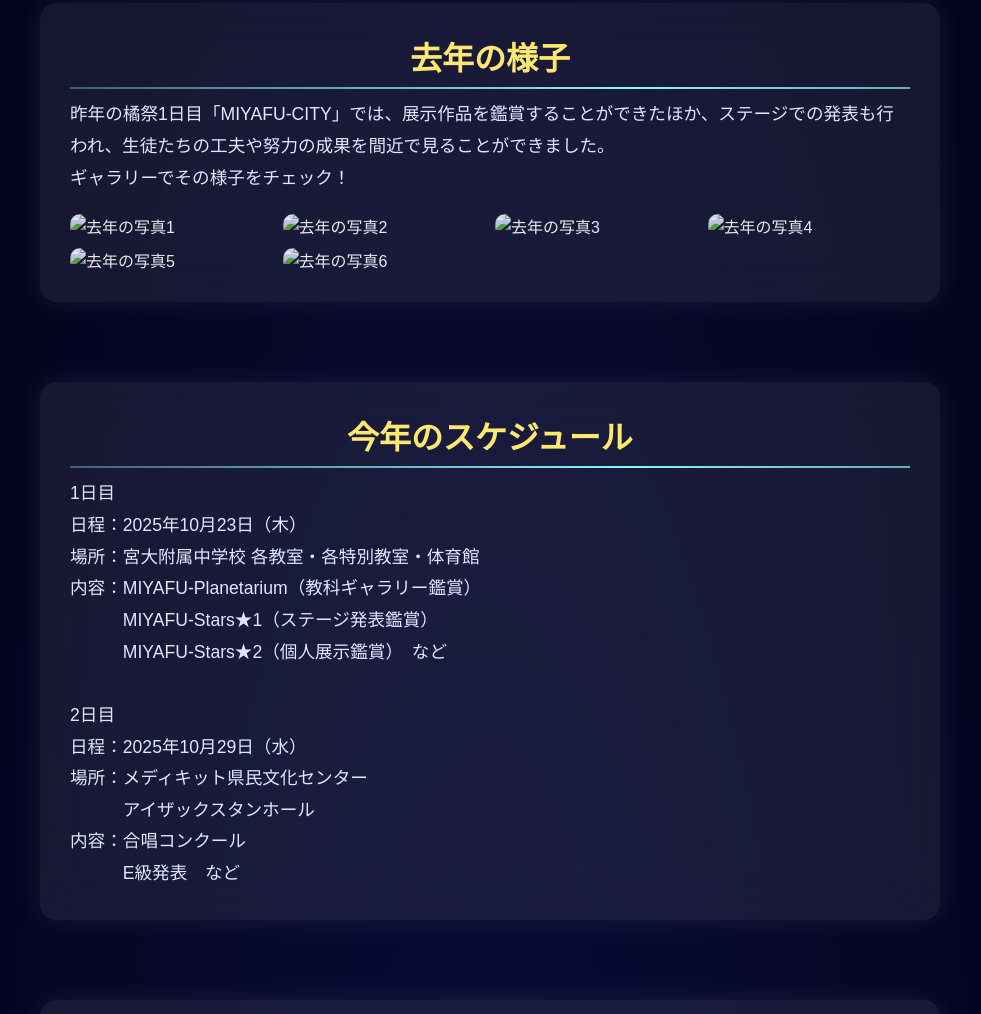
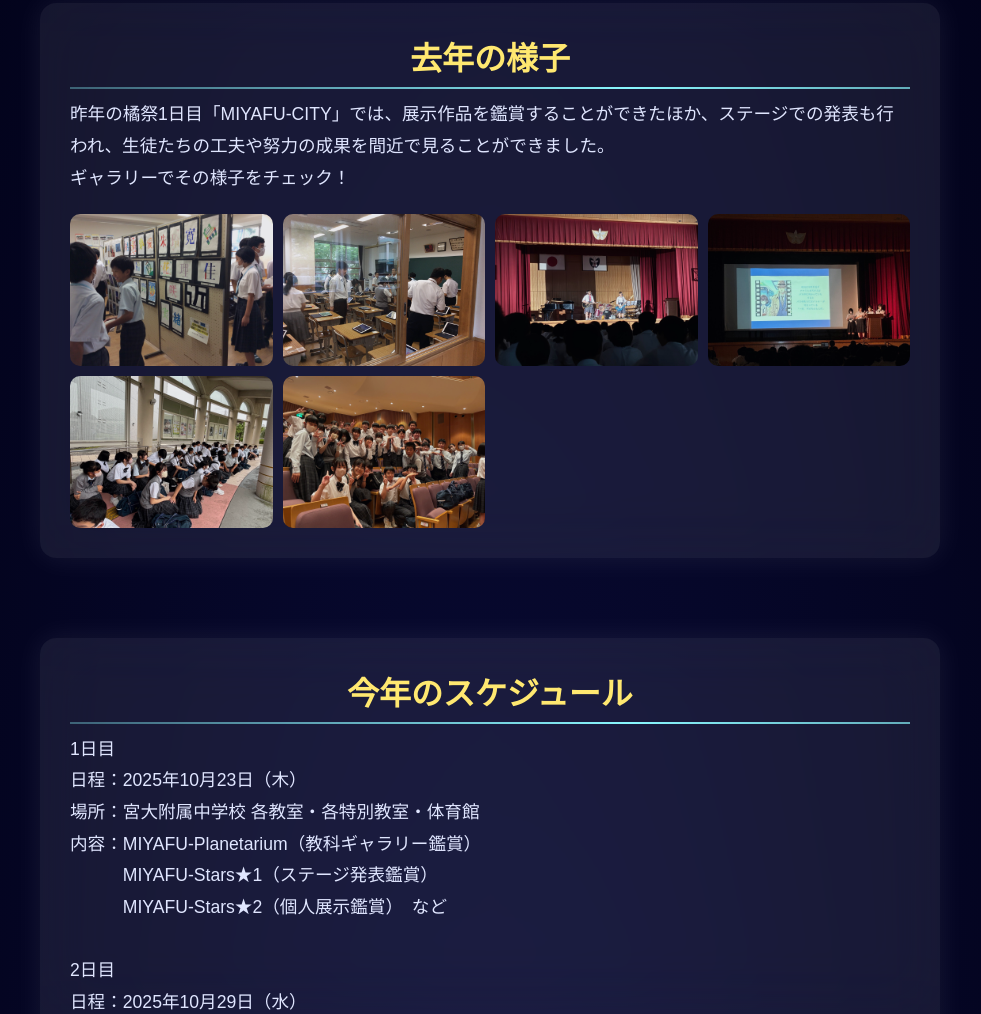
Before and after one commit to Rio-Sakozono/tatibanasai2025, a plain HTML site: page index.html in a window 1280 px wide. Shown: the part 937-1951 px from the top of the page, without its empty margins (150-1131 px from the left). Drawn offline with Linux system fonts and the light colour scheme; the site is published under a folder, as on GitHub Pages, so addresses that start at the root find nothing; a web font is replaced by a local one.

Commit message:
Update index.html

```diff
--- a/index.html
+++ b/index.html
@@ -300,12 +300,12 @@
           昨年の橘祭1日目「MIYAFU-CITY」では、展示作品を鑑賞することができたほか、ステージでの発表も行われ、生徒たちの工夫や努力の成果を間近で見ることができました。<br />ギャラリーでその様子をチェック！
         </p>
         <div class="gallery">
-          <img src="/IMG_3348.png" alt="去年の写真1" />
-          <img src="/IMG_3347.jpeg" alt="去年の写真2" />
-          <img src="/IMG_3352.jpeg" alt="去年の写真3" />
-          <img src="/IMG_3351.jpeg" alt="去年の写真4" />
-          <img src="/IMG_3353.jpeg" alt="去年の写真5" />
-          <img src="/IMG_3350.jpeg" alt="去年の写真6" />
+          <img src="IMG_3348.png" alt="去年の写真1" />
+          <img src="IMG_3347.jpeg" alt="去年の写真2" />
+          <img src="IMG_3352.jpeg" alt="去年の写真3" />
+          <img src="IMG_3351.jpeg" alt="去年の写真4" />
+          <img src="IMG_3353.jpeg" alt="去年の写真5" />
+          <img src="IMG_3350.jpeg" alt="去年の写真6" />
         </div>
       </section>
 
```
